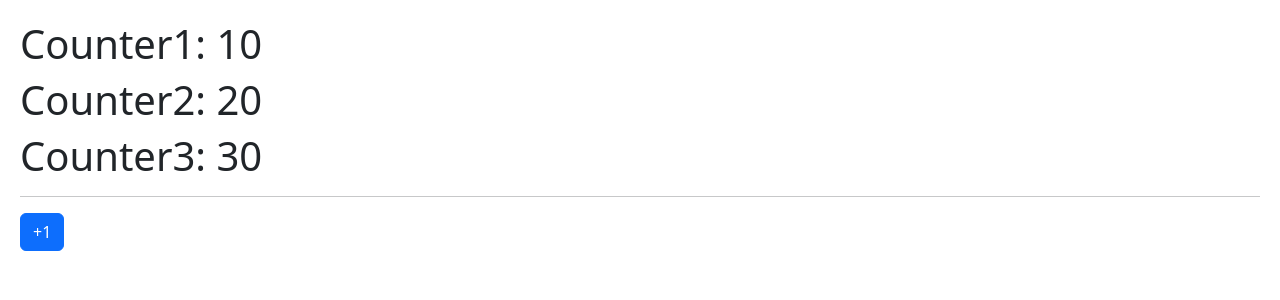
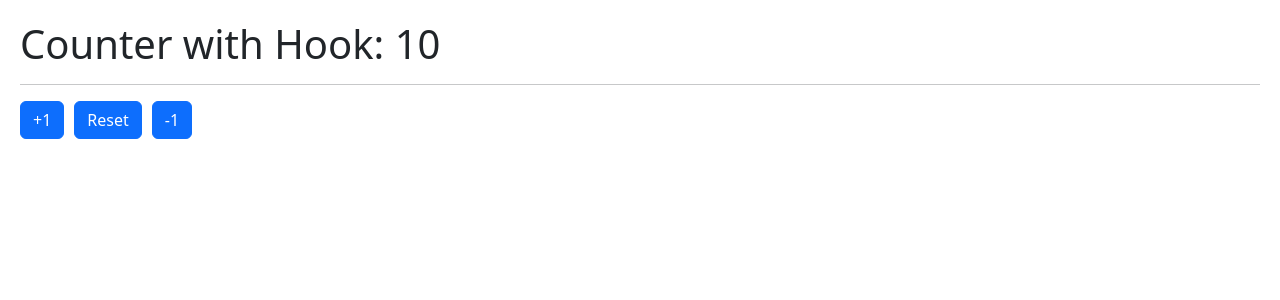
Before and after one commit to CodingJhames/Rebuilds, a React (Vite) app in the folder hook-app/: page / in a window 1280 px wide. Shown: the top 300 px of the page. Built offline with nearby package versions, Linux system fonts and the light colour scheme.

Commit message:
customHook created & expose hook methods

```diff
--- /dev/null
+++ b/hook-app/src/hooks/useCounter.js
@@ -0,0 +1,27 @@
+import { useState } from "react";
+
+
+export const useCounter = ( initialValue = 10 ) => {
+
+    const [counter, setCounter] = useState( initialValue )
+
+    const increment = () => {
+        setCounter( counter + 1 );
+    }
+
+    const decrement = () => {
+        setCounter( counter - 1 );
+    }
+
+    const reset = () => {
+        setCounter( initialValue );
+    }
+
+    return {
+        counter: counter,
+        increment,
+        decrement,
+        reset,
+    }
+
+};
--- a/hook-app/src/main.jsx
+++ b/hook-app/src/main.jsx
@@ -2,10 +2,11 @@
 import ReactDOM from 'react-dom/client'
 import './index.css'
 import { CounterApp } from './useState/CounterApp'
+import { CounterWithCustomHook } from './useState/CounterWithCustomHook'
 
 
 ReactDOM.createRoot(document.getElementById('root')).render(
   <React.StrictMode>
-    < CounterApp />
+    < CounterWithCustomHook />
   </React.StrictMode>,
 )
--- /dev/null
+++ b/hook-app/src/useState/CounterWithCustomHook.jsx
@@ -0,0 +1,23 @@
+
+
+import React from 'react'
+import { useCounter } from '../hooks/useCounter'
+
+export const CounterWithCustomHook = () => {
+
+    const { counter,increment,decrement,reset } = useCounter();
+
+
+
+    return (
+        <>
+            <h1>Counter with Hook: { counter } </h1>
+            <hr />
+
+            <button className='btn btn-primary' onClick={ increment } >+1</button>
+            <button className='btn btn-primary' onClick={ reset } >Reset</button>
+            <button className='btn btn-primary' onClick={ decrement } >-1</button>
+
+        </>
+    )
+}
```
